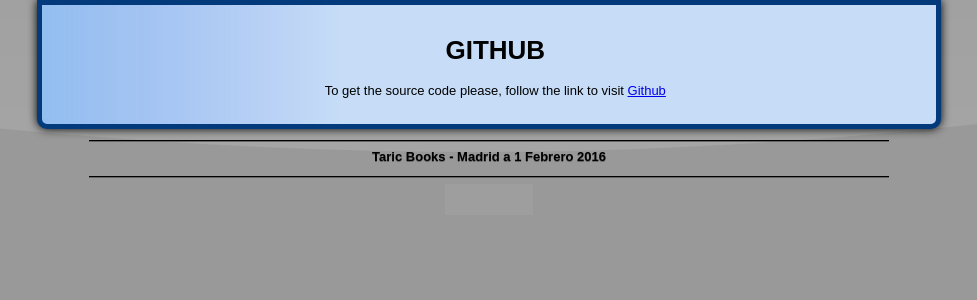
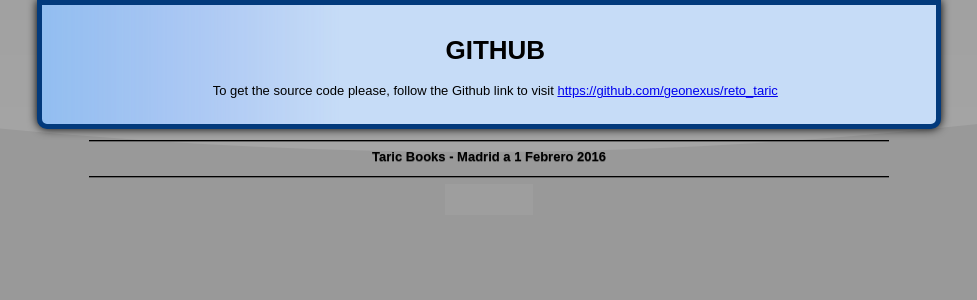
Before and after one commit to geonexus/reto_taric, a Django app: page /taric_books/github/ in a window 1280 px wide. Shown: the part 179-479 px from the top of the page, without its empty margins (151-1128 px from the left). Run offline with Django 3.2, Linux system fonts and the light colour scheme; grey boxes are pictures that could not be loaded.

Commit message:
adding full address of github repo

```diff
--- a/taric_books/templates/taric_books/github.html
+++ b/taric_books/templates/taric_books/github.html
@@ -14,8 +14,8 @@
 <div id="main_body">
     <h1>GITHUB</h1>
 
-    To get the source code please, follow the link to visit
-    <a href="http://github.com/geonexus/reto_taric">Github</a>
+    To get the source code please, follow the Github link to visit
+    <a href="https://github.com/geonexus/reto_taric" target="_blank">https://github.com/geonexus/reto_taric</a>
 
 
 </div><!-- /cuerpo -->
```
